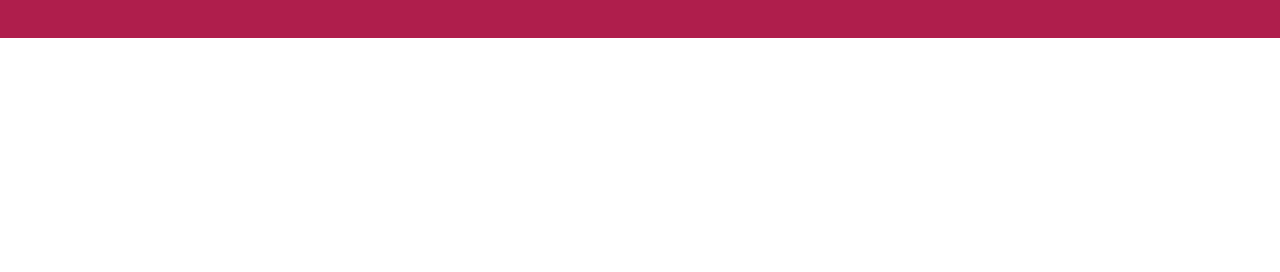
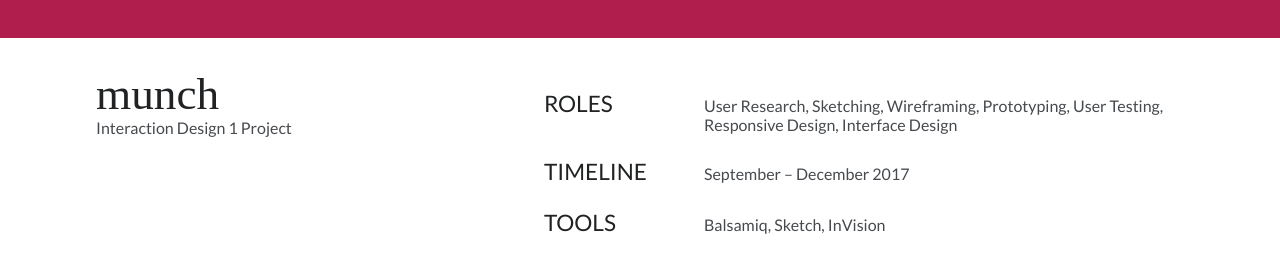
Before and after one commit to sarareich/sarareich.github.io, a React (Create React App) app: page /work/munch in a window 1280 px wide. Shown: the part 468-740 px from the top of the page. Built offline with nearby package versions, Linux system fonts and the light colour scheme; a web font is replaced by a local one.

Commit message:
munch project info

```diff
--- a/src/components/MunchPage/MunchPage.js
+++ b/src/components/MunchPage/MunchPage.js
@@ -16,11 +16,22 @@
     );
   }
 
+  renderProjectInfo() {
+    return (
+      <ProjectInfo
+        title="Munch"
+        subtitle="Interaction Design 1 Project"
+        summaryInfo={projectInfo.munchProjectInfo}
+      />
+    );
+  }
+
   render() {
     return (
       <div className="munch-wrapper">
         {this.renderHero()}
         <div className="munch page">
+          {this.renderProjectInfo()}
         </div>
       </div>
     );
--- a/src/constants/projectInfo.js
+++ b/src/constants/projectInfo.js
@@ -3,5 +3,10 @@
     {title: 'Roles', description: 'Sketching, Wireframing, Responsive Design, Interface Design, Front End Development'},
     {title: 'Timeline', description: 'January – July 2018'},
     {title: 'Tools', description: 'Sketch, React, JavaScript, Sass'}
+  ],
+  munchProjectInfo: [
+    {title: 'Roles', description: 'User Research, Sketching, Wireframing, Prototyping, User Testing, Responsive Design, Interface Design'},
+    {title: 'Timeline', description: 'September – December 2017'},
+    {title: 'Tools', description: 'Balsamiq, Sketch, InVision'}
   ]
 };
```
